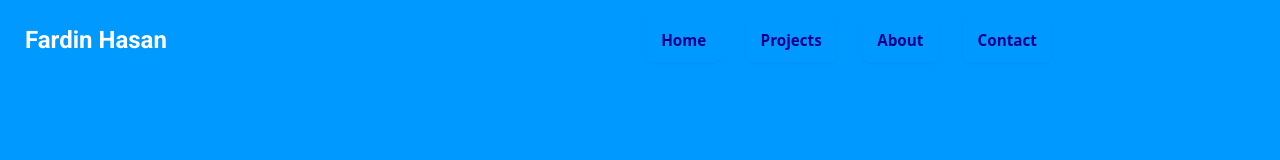
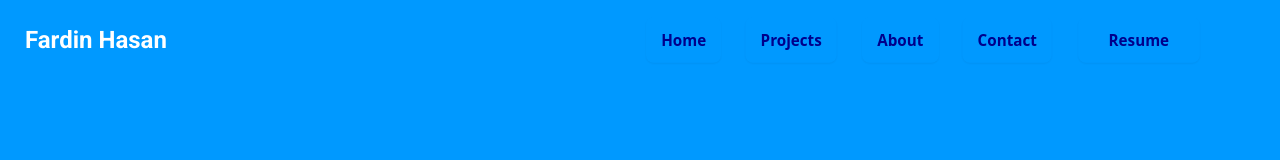
Before and after one commit to Fardin7864/portfolio, a React (Vite) app: page / in a window 1280 px wide. Shown: the top 160 px of the page. Built offline with nearby package versions, Linux system fonts and the light colour scheme.

Commit message:
add resume

```diff
--- a/src/App.jsx
+++ b/src/App.jsx
@@ -64,6 +64,11 @@ function App() {
         onClick={() => handleNavClick("contact")}
       >
         Contact
+      </li>
+      <li
+        className=" btn bg-transparent border-none text-p navLink"
+      >
+        <a href="https://drive.google.com/file/d/1qQePgbLXqgl4UdFJkI6o0IosCZ5pPAgg/view" target="_blank">Resume</a>
       </li>
     </>
   );
```
